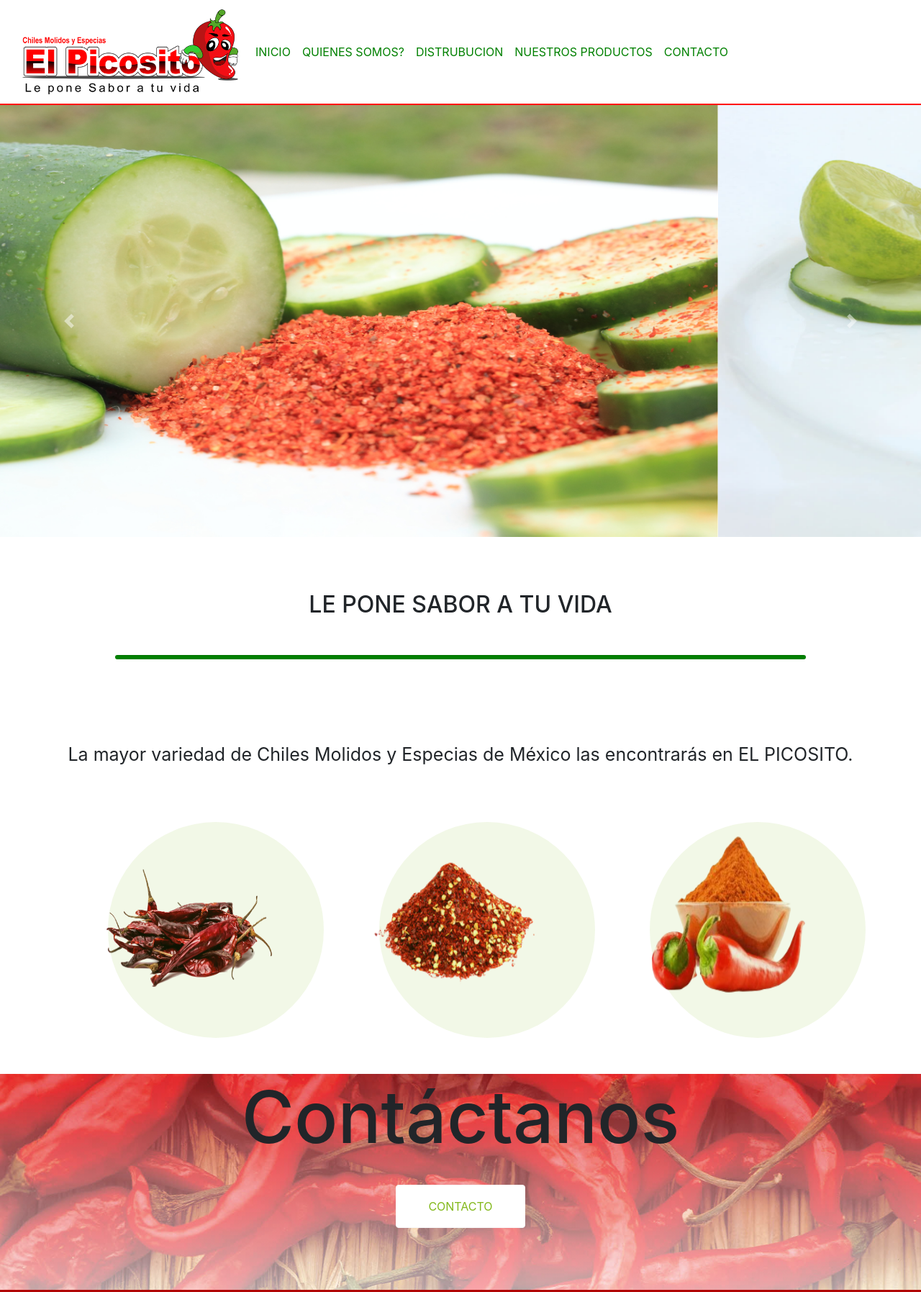
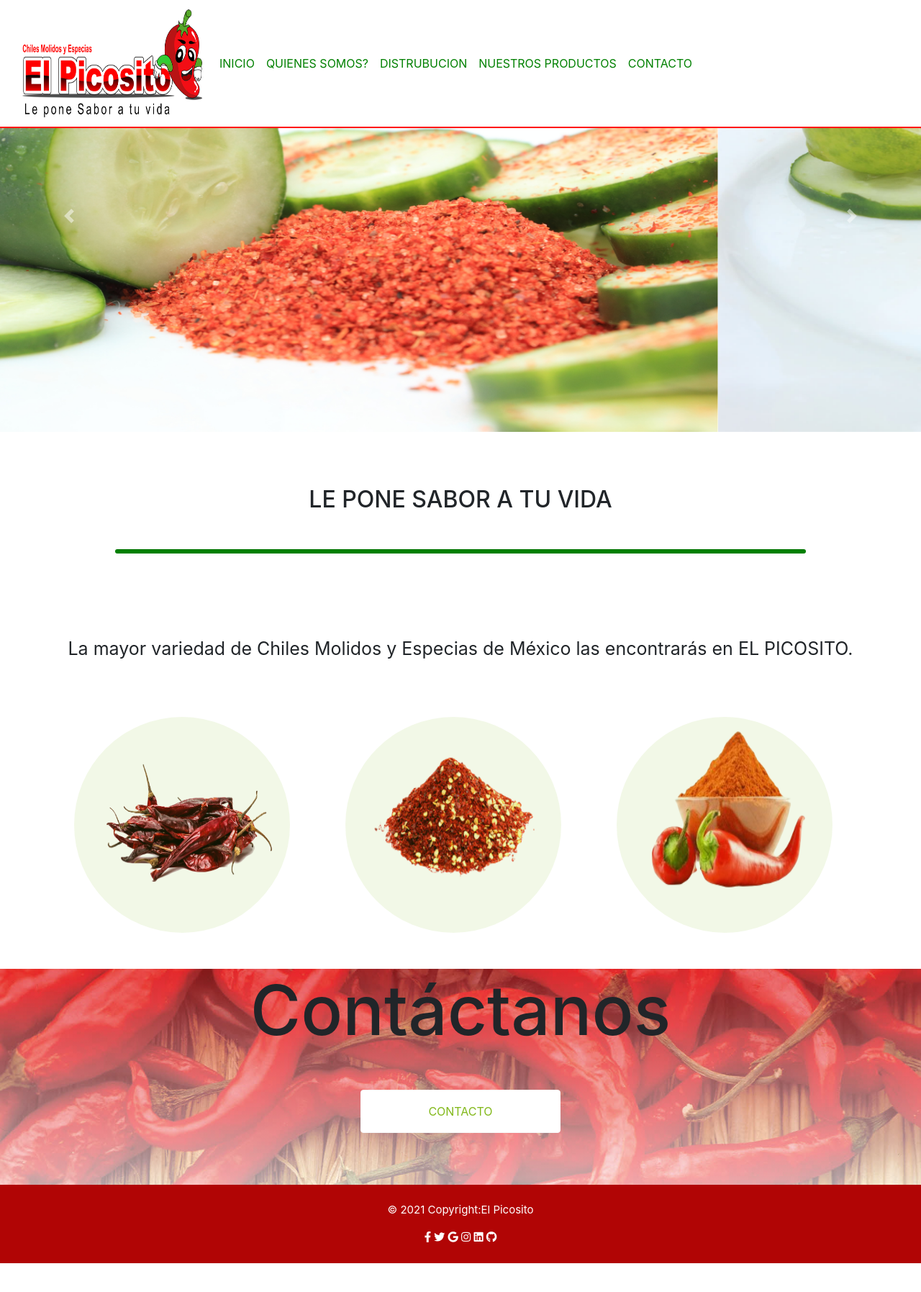
Before and after one commit to kvnprog/picosito_muestra, a plain HTML site: page index.html in a window 1280 px wide. Shown: the top 1795 px of the page at 72% size. After the commit the page ends 1755 px from the top, so only its background shows below. Drawn offline with nearby package versions, Linux system fonts and the light colour scheme.

Commit message:
Add files via upload

```diff
--- a/css/style.css
+++ b/css/style.css
@@ -5,6 +5,15 @@ a{
 .navbar-light{
     background: white !important;
     border-bottom: 2px solid red ;
+}
+
+.imglogo{
+    width: 250px;
+    height: 150px;
+}
+.tamcarrusel{
+
+    padding: 0px;
 }
 
 .eslogan{
@@ -48,7 +57,7 @@ a{
 .esloganimg::after{
     position: absolute;
     content: "";
-    left: 75px;
+    transform: translateX(-95%);
 
     width: 300px;
     height: 300px;
@@ -67,7 +76,7 @@ a{
 }
 .txtcontacto{
 
- font-size: 100px;
+ font-size: 7.5vw;
  height: 20%;
 
 }
@@ -92,6 +101,10 @@ hr{
     border-radius: 5px;
 }
 
+.btncontacto{
+ margin-top: 100px;
+}
+
 .fab{
     color: white;
 }
--- a/index.html
+++ b/index.html
@@ -11,13 +11,13 @@
   <link rel="stylesheet" href="https://maxcdn.bootstrapcdn.com/bootstrap/4.0.0/css/bootstrap.min.css"
     integrity="sha384-Gn5384xqQ1aoWXA+058RXPxPg6fy4IWvTNh0E263XmFcJlSAwiGgFAW/dAiS6JXm" crossorigin="anonymous">
   <link href="css/style.css" rel="stylesheet" type="text/css">
-  <title>Document</title>
+  <title>Picosito</title>
 </head>
 
 <body>
-  <nav class="navbar navbar-expand-lg navbar-light bg-light">
+  <nav class="navbar navbar-expand-lg navbar-light bg-light fixed-top">
     <div class="container-fluid">
-      <a class="navbar-brand" href="#"><img src="img/logo_elpicosito.png" width="300px" height="auto" alt="MDN"></a>
+      <a class="navbar-brand" href="#"><img class="imglogo" src="img/logo_elpicosito.png" alt="MDN"></a>
       <button class="navbar-toggler" type="button" data-bs-toggle="collapse" data-bs-target="#navbarNav"
         aria-controls="navbarNav" aria-expanded="false" aria-label="Toggle navigation">
         <span class="navbar-toggler-icon"></span>
@@ -46,13 +46,11 @@
   </nav>
 
   <!-- //carrusel -->
+  <div class="container-fluid tamcarrusel">
     <div id="carouselExampleControls" class="carousel slide" data-ride="carousel">
       <div class="carousel-inner">
         <div class="carousel-item active">
           <img class="d-block w-100" src="img/slider001.jpg" height="600px" alt="First slide">
-
-
-        </img>
         </div>
         <div class="carousel-item">
           <img class="d-block w-100" src="img/slider002.jpg" height="600px" alt="Second slide">
@@ -69,6 +67,7 @@
         <span class="carousel-control-next-icon" aria-hidden="true"></span>
         <span class="sr-only"></span>
       </a>
+    </div>
   </div>
   <!-- ponele sabor parte -->
 
@@ -90,10 +89,10 @@
   </div>
 
 
-<div class="divcontacto">
-  <div class="row rowcontacto">
+  <div class="container-fluid  divcontacto">
+    <div class="container rowcontacto">
       <h1 class="txtcontacto">Contáctanos</h1>
-    <button type="button" class="btn btn-light btncontacto">CONTACTO</button>
+      <button type="button btncontacto" class="btn btn-light btncontacto">CONTACTO</button>
     </div>
 
   </div>
@@ -141,5 +140,7 @@
   integrity="sha384-ApNbgh9B+Y1QKtv3Rn7W3mgPxhU9K/ScQsAP7hUibX39j7fakFPskvXusvfa0b4Q" crossorigin="anonymous"></script>
 <script src="https://maxcdn.bootstrapcdn.com/bootstrap/4.0.0/js/bootstrap.min.js"
   integrity="sha384-JZR6Spejh4U02d8jOt6vLEHfe/JQGiRRSQQxSfFWpi1MquVdAyjUar5+76PVCmYl" crossorigin="anonymous"></script>
+<script src="https://cdn.jsdelivr.net/npm/bootstrap@5.0.2/dist/js/bootstrap.bundle.min.js"
+  integrity="sha384-MrcW6ZMFYlzcLA8Nl+NtUVF0sA7MsXsP1UyJoMp4YLEuNSfAP+JcXn/tWtIaxVXM" crossorigin="anonymous"></script>
 
 </html>
```
Lines whose indentation alone changed are shown as unchanged.
